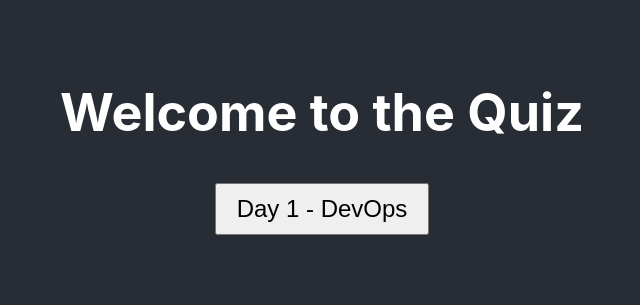
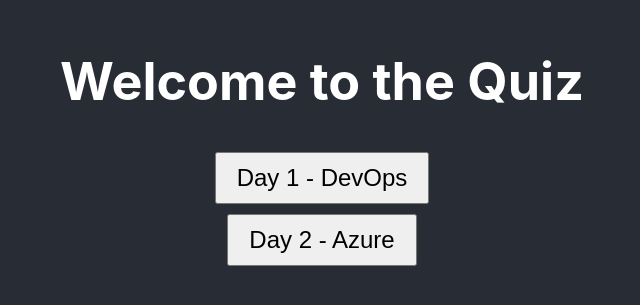
Before and after one commit to deeplotia/react-terraform-azure, a React (Create React App) app: page / in a window 1280 px wide. Shown: the part 257-562 px from the top of the page, without its empty margins (318-958 px from the left). Built offline with nearby package versions, Linux system fonts and the light colour scheme.

Commit message:
Uncommenting Day 2 Quiz

```diff
--- a/src/components/home/home.js
+++ b/src/components/home/home.js
@@ -17,7 +17,7 @@ const Home = () => {
         <header className="App-header">
         <h1>Welcome to the Quiz</h1>
         <button onClick={() => handleQuizSelection('quiz-devops-d1')}>Day 1 - DevOps</button>
-        {/* <button onClick={() => handleQuizSelection('quiz-azure-d2')}>Day 2 - Azure</button> */}
+        <button onClick={() => handleQuizSelection('quiz-azure-d2')}>Day 2 - Azure</button>
         </header>
     </div>
   );
```
